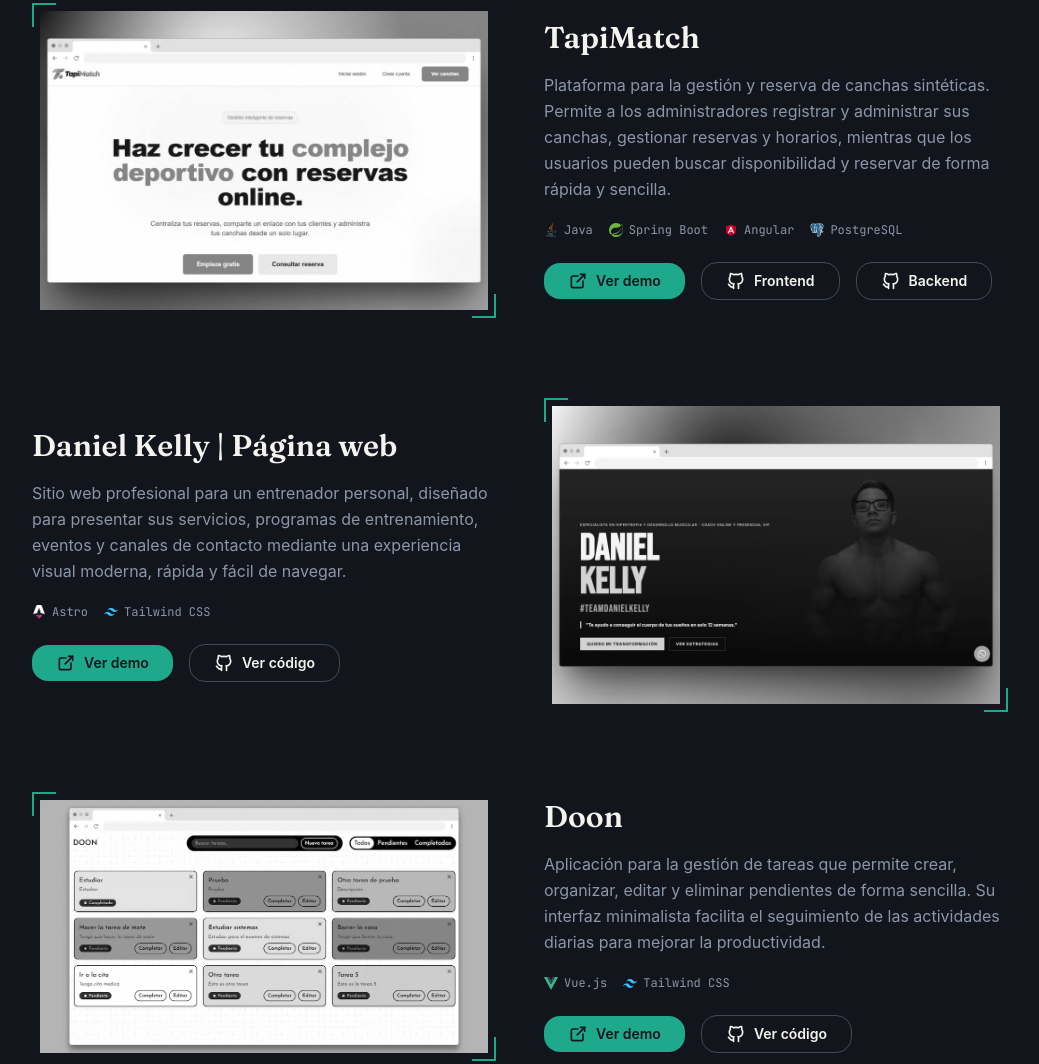
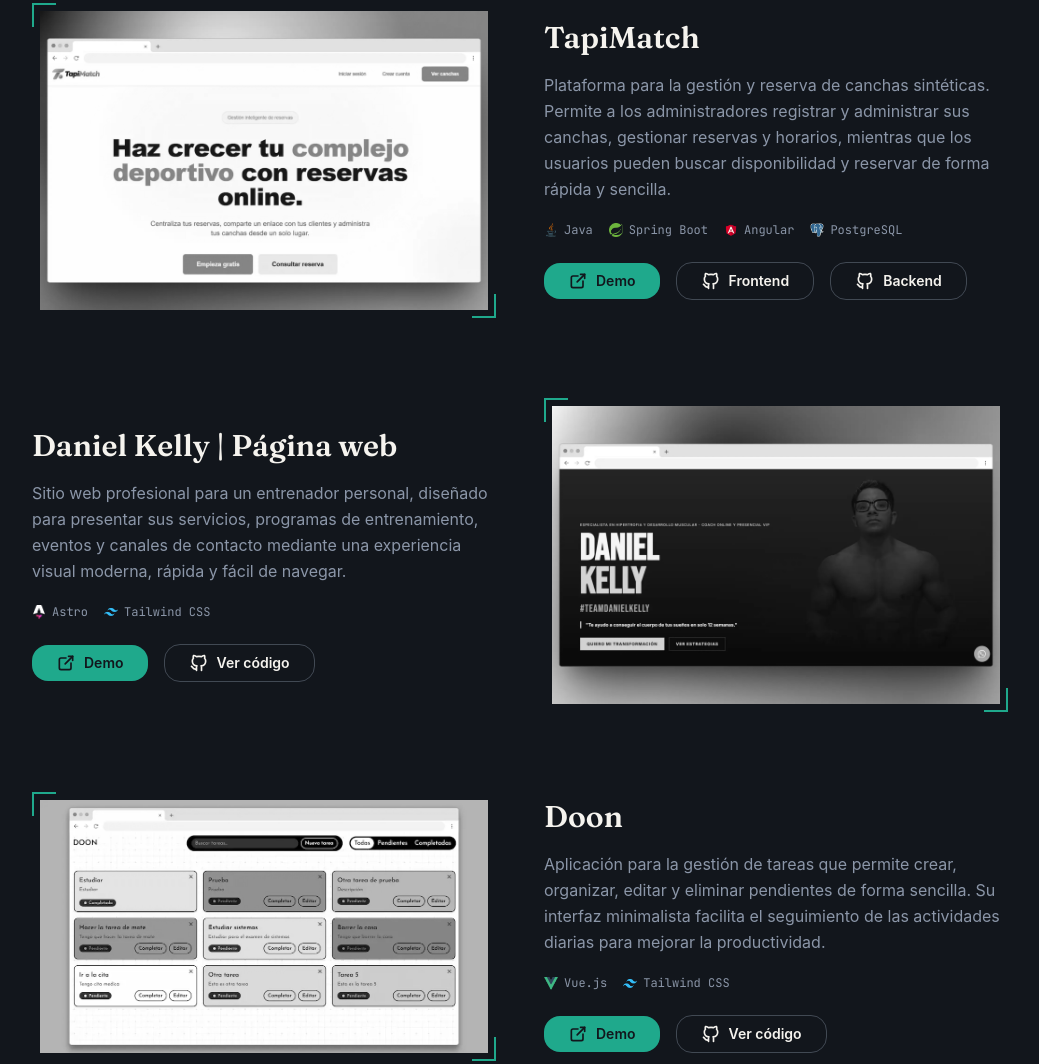
Before and after one commit to luisgomezadev/luisgomezdev-portfolio, an Astro site: page / in a window 1280 px wide. Shown: the part 2553-3617 px from the top of the page, without its empty margins (120-1159 px from the left). Built offline with nearby package versions, Linux system fonts and the light colour scheme; Astro itself is replaced by a stand-in of ours.

Commit message:
fix: update button label from 'Ver demo' to 'Demo' for consistency

```diff
--- a/src/components/Projects.astro
+++ b/src/components/Projects.astro
@@ -64,7 +64,7 @@
                       class="bg-[#1FA98C] text-[#12161C] font-semibold hover:bg-[#1FA98C]/90"
                     >
                       <WebIcon size={20} />
-                      Ver demo
+                      Demo
                     </ButtonLink>
                   )}
                   {project.link && (
```
Also changed, not shown: 1 other file.
